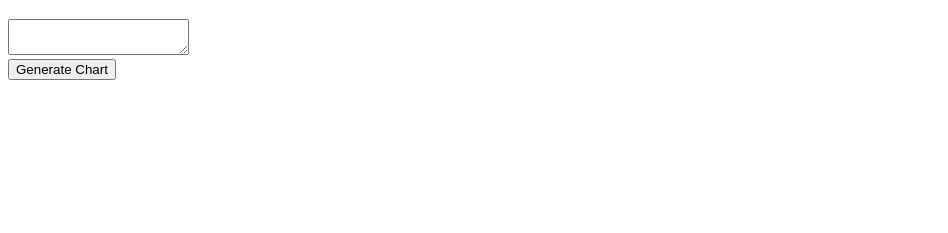
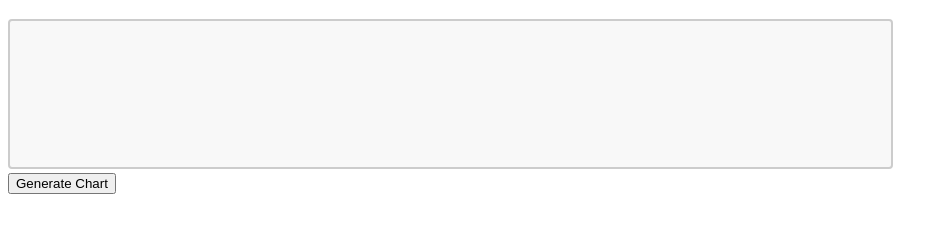
Before and after one commit to DiegoVilela/javascript-challenge-for-intelie, a plain HTML site: page index.html in a window 1280 px wide. Shown: the part 61-294 px from the top of the page, without its empty margins (0-948 px from the left). Drawn offline with nearby package versions, Linux system fonts and the light colour scheme.

Commit message:
Added minimal style

```diff
--- a/index.html
+++ b/index.html
@@ -4,17 +4,34 @@
     <meta charset="utf-8">
     <meta name="viewport" content="width=device-width, initial-scale=1">
     <script src="https://cdn.jsdelivr.net/npm/chart.js"></script>
+    <style>
+      main {
+        width: 70%;
+      }
+      textarea {
+        width: 100%;
+        height: 150px;
+        padding: 12px 20px;
+        box-sizing: border-box;
+        border: 2px solid #ccc;
+        border-radius: 4px;
+        background-color: #f8f8f8;
+        font-size: 16px;
+        resize: none;
+      }
+    </style>
     <title>Diego's Challenge for Intelie</title>
   </head>
   <body>
-    <h1>Diego's Challenge</h1>
+    <main>
+      <h1>Diego's Challenge</h1>
 
-    <textarea id="eventsSequence" name="eventsSequence"></textarea>
+      <textarea id="eventsSequence" name="eventsSequence"></textarea>
 
-    <div id="chartWrapper"></div>
+      <div id="chartWrapper"></div>
 
-    <button id="submitButton">Generate Chart</button>
-
+      <button id="submitButton">Generate Chart</button>
+    </main>
     <script type="module" src="main.js"></script>
   </body>
 </html>
--- a/utils.js
+++ b/utils.js
@@ -60,14 +60,13 @@ export const createEventObject = (text) => {
 const eventsObject = (events) => events.split('\n').map(event => createEventObject(event));
 
 export const createDatasets = (eventsObject) => {
-
-  // const eventsObjectList = eventsObject(events);
+  const startEvent = getEventByType(eventsObject, 'start');
   const dataEvents = getDataEvents(eventsObject);
 
   const datasets = [];
   for (let os of osValues(dataEvents)) {
     for (let browser of browserValues(dataEvents)) {
-      ['min_response_time', 'max_response_time'].forEach((field) => {
+      startEvent.select.forEach((field) => {
         const data = dataEvents
           .filter(event => event.os === os && event.browser === browser)
           .map(event => event[field]);
```
